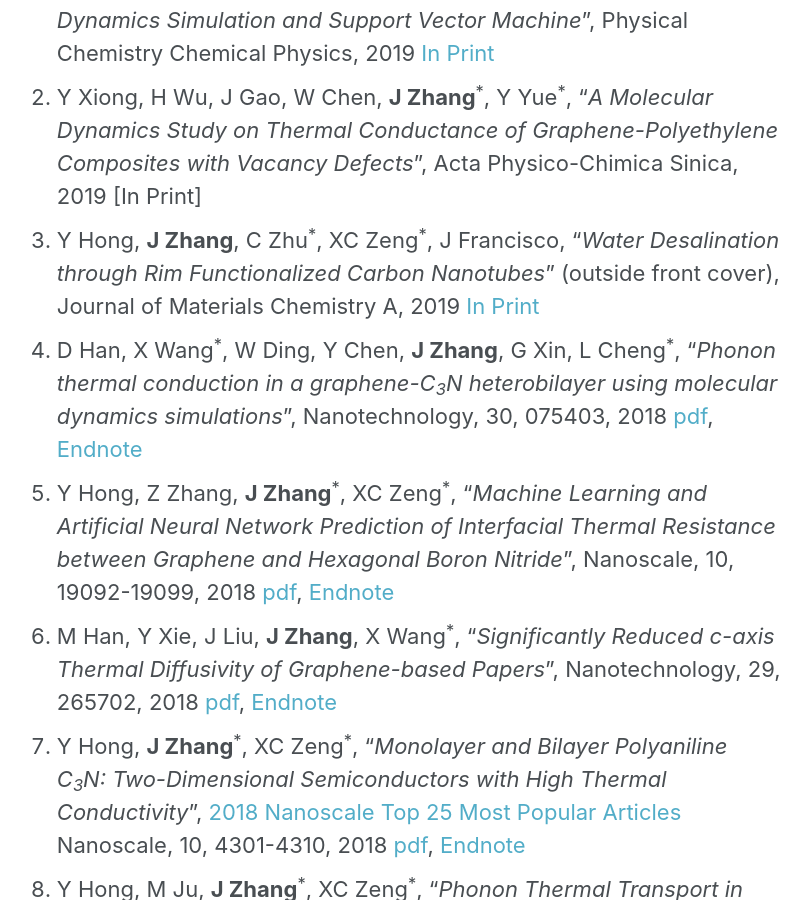
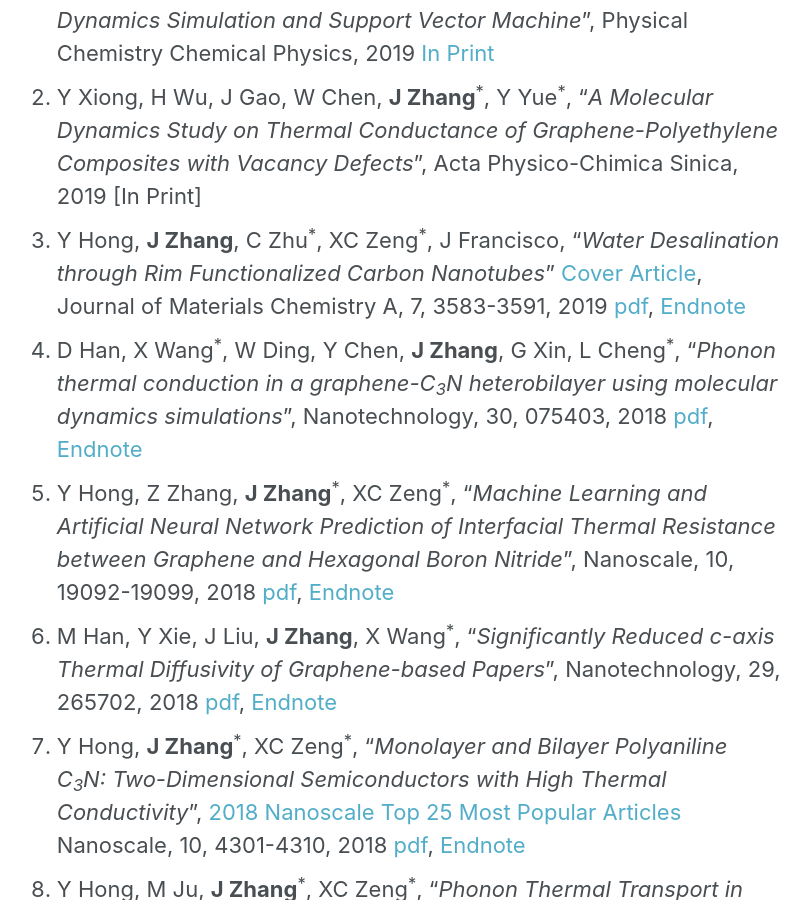
Before and after one commit to JingchaoZhang/JingchaoZhang.github.io, a Jekyll site: the page built from _pages/publications.md, in a window 1280 px wide and 900 px high, scrolled down 319 px. Shown: the whole window, without its empty margins (267-1077 px from the left). Built offline with Jekyll 4.4.1, drawn with Linux system fonts in a browser that asks for light colours.

Commit message:
Update publications.md

```diff
--- a/_pages/publications.md
+++ b/_pages/publications.md
@@ -10,7 +10,7 @@ author_profile: false
 
 1. X Wang, Y Hong, M Wang, G Xin, Y Yue, **J Zhang**<sup>\*</sup>, "_Mechanical Properties of Molybdenum Diselenide Revealed by Molecular Dynamics Simulation and Support Vector Machine_", Physical Chemistry Chemical Physics, 2019 [In Print](https://pubs.rsc.org/en/Content/ArticleLanding/2019/CP/C8CP07881E#!divAbstract)
 1. Y Xiong, H Wu, J Gao, W Chen, **J Zhang**<sup>\*</sup>, Y Yue<sup>\*</sup>, "_A Molecular Dynamics Study on Thermal Conductance of Graphene-Polyethylene Composites with Vacancy Defects_", Acta Physico-Chimica Sinica, 2019 [In Print]
-1. Y Hong, **J Zhang**, C Zhu<sup>\*</sup>, XC Zeng<sup>\*</sup>, J Francisco, "_Water Desalination through Rim Functionalized Carbon Nanotubes_" (outside front cover), Journal of Materials Chemistry A, 2019 [In Print](https://pubs.rsc.org/en/content/articlelanding/2018/ta/c8ta10941a#!divAbstract)
+1. Y Hong, **J Zhang**, C Zhu<sup>\*</sup>, XC Zeng<sup>\*</sup>, J Francisco, "_Water Desalination through Rim Functionalized Carbon Nanotubes_" [Cover Article](https://drive.google.com/uc?export=download&id=1HEtxkD1w4FyBffVsLtWWaBo4_kKu6ZFJ), Journal of Materials Chemistry A, 7, 3583-3591, 2019 [pdf](https://drive.google.com/uc?export=download&id=1vSOt9J_dsNnpZiDcBepsy5Imy1KedKyv), [Endnote](https://drive.google.com/uc?export=download&id=1XmpT1jEp9kdlLOL7FoCxhuVWpSi9OecA)
 1. D Han, X Wang<sup>\*</sup>, W Ding, Y Chen, **J Zhang**, G Xin, L Cheng<sup>\*</sup>, "_Phonon thermal conduction in a graphene-C<sub>3</sub>N heterobilayer using molecular dynamics simulations_", Nanotechnology, 30, 075403, 2018 [pdf](https://drive.google.com/uc?export=download&id=1NrZk_BFOK1-de00kWBua7Egqhpz31fYA), [Endnote](https://drive.google.com/uc?export=download&id=10pyX0IA0xN29_HcFoLM-KpDwTJE6TqK5)
 1. Y Hong, Z Zhang, **J Zhang**<sup>\*</sup>, XC Zeng<sup>\*</sup>, "_Machine Learning and Artificial Neural Network Prediction of Interfacial Thermal Resistance between Graphene and Hexagonal Boron Nitride_", Nanoscale, 10, 19092-19099, 2018 [pdf](https://drive.google.com/file/d/1-mUKthEzCdohvYXtTj_1QzqLwKe0oGZ5/view?usp=sharing), [Endnote](https://drive.google.com/uc?export=download&id=1R_SUDPaCgP0ktp5DMrVbTy_ge3qJPbnB)
 1. M Han, Y Xie, J Liu, **J Zhang**, X Wang<sup>\*</sup>, "_Significantly Reduced c-axis Thermal Diffusivity of Graphene-based Papers_", Nanotechnology, 29, 265702, 2018 [pdf](https://drive.google.com/file/d/12vrbAVAE5yhElxyaysbJXoMcDQT0xEQ_/view?usp=sharing), [Endnote](https://drive.google.com/uc?export=download&id=1Ouoij_GYguDGWXZuTTO84psoiOwbHc_T)
```
